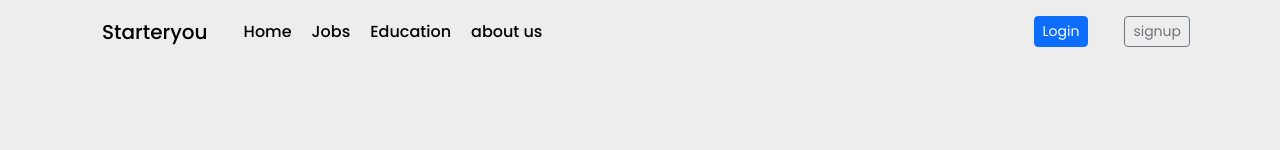
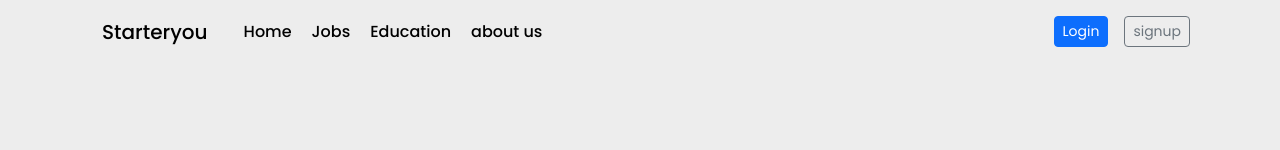
Before and after one commit to Starteryou-com/StartupWebsite, a React (Vite) app: page / in a window 1280 px wide. Shown: the top 150 px of the page. Built offline with nearby package versions, Linux system fonts and the light colour scheme.

Commit message:
editted joblisting

```diff
--- a/src/App.css
+++ b/src/App.css
@@ -22,6 +22,10 @@
   margin-left: 20px;
   color: #000000;
   text-decoration: none;
+}
+
+.loginbuttons a {
+  margin-left: 0px;
 }
 
 /*------Banner component--------*/
--- a/src/components/Navibar.tsx
+++ b/src/components/Navibar.tsx
@@ -25,7 +25,7 @@ function Navibar() {
                 about us
               </NavLink>
             </Nav>
-            <Nav>
+            <Nav className="loginbuttons">
               <Nav.Link>
                 <Button variant="primary" className="btn btn-sm">
                   Login
```
